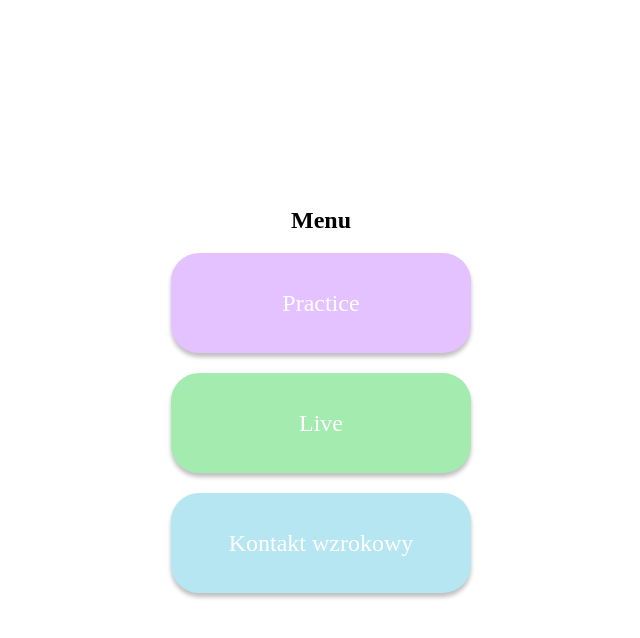
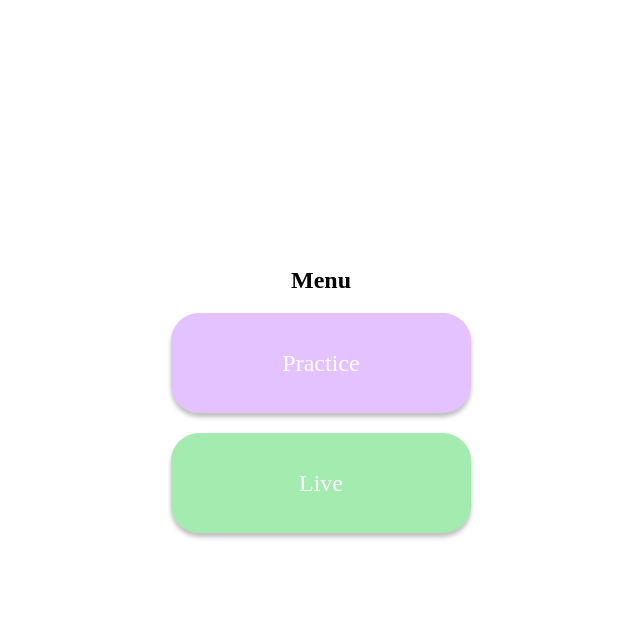
Before and after one commit to tzwpatryk/hackathon-kogni, a Flask app: page /mentee in a window 1280 px wide. Shown: the top 638 px of the page, without its empty margins (319-959 px from the left). Run offline with Flask 3, Linux system fonts and the light colour scheme.

Commit message:
za duzo rzeczy

```diff
--- a/app/templates/mentee.html
+++ b/app/templates/mentee.html
@@ -49,8 +49,5 @@
     <div class="live">
         <a href="mentee/live">Live</a>
     </div>
-    <div class="kontakt">
-        <a href="/#">Kontakt wzrokowy</a>
-    </div>
 </div>
 {% endblock %}
```
